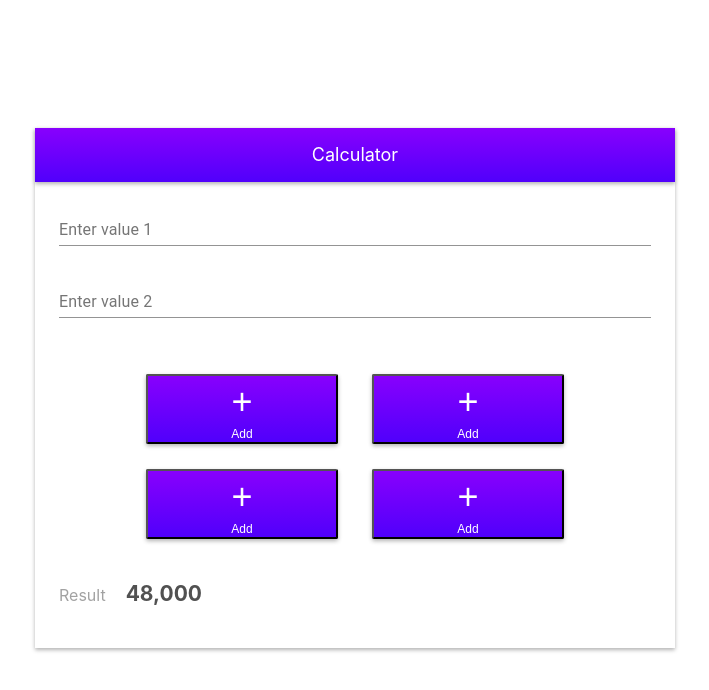
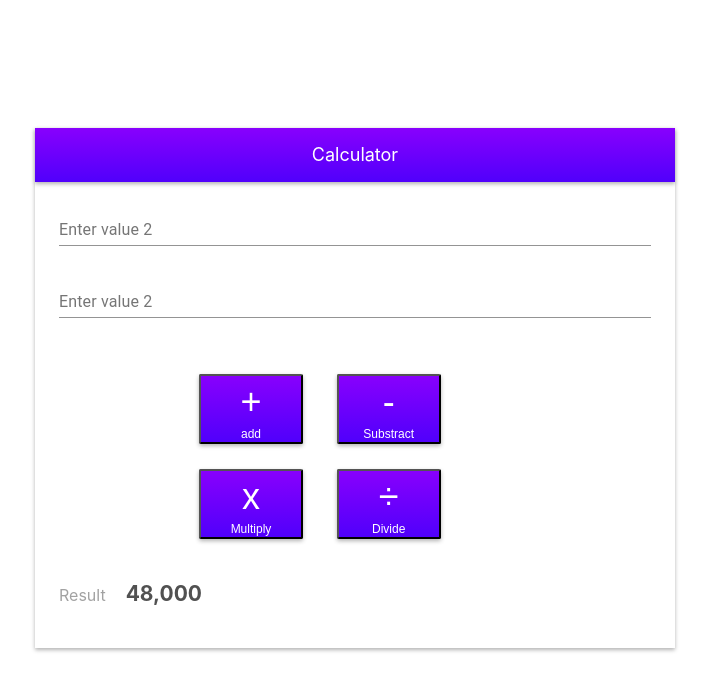
Before and after one commit to devangnpatil/calculator, a React (Create React App) app: page / in a window 1280 px wide. Shown: the top 690 px of the page, without its empty margins (285-994 px from the left). Built offline with nearby package versions, Linux system fonts and the light colour scheme.

Commit message:
update component

```diff
--- a/src/App.js
+++ b/src/App.js
@@ -1,11 +1,24 @@
-import React from 'react';
+import React, {Component} from 'react';
 import AppHeader from './components/AppHeader';
 import CalcInput from './components/CalcInput'
 import CalcButton from './components/CalcButton';
 import CalcResult from './components/CalcResult';
 import './App.css';
 
-function App() {
+class App extends Component{
+
+  state = {
+    value1: '',
+    value2: '',
+    operations: [
+      {name: 'add', icon:'+', id:1},
+      {name:'Substract', icon:'-', id:2},
+      {name:'Multiply', icon:'x', id:3},
+      {name:'Divide', icon:'÷', id:4}
+    ]
+  }
+
+  render() {
     return (
       <div className="App">
         <div className="calculator-wrapper">
@@ -13,13 +26,11 @@ function App() {
             <AppHeader/>
           </div>
           <div className="calc-input-wrapper">
-          <CalcInput />
+            <CalcInput name="value1" />
+            <CalcInput name="value2" />
           </div>
           <div className="button-wrapper">
-          <CalcButton />
-          <CalcButton />
-          <CalcButton />
-          <CalcButton />
+            <CalcButton operations={this.state.operations}/>
           </div>
           <div className="result-wrapper">
             <CalcResult />
@@ -28,5 +39,6 @@ function App() {
       </div>
     );
   }
+}
 
 export default App;
--- a/src/components/CalcButton.js
+++ b/src/components/CalcButton.js
@@ -1,16 +1,32 @@
-import React from 'react'
+import React, {Component} from 'react';
 
-const CalcButton = () => {
+class CalcButton extends Component{
 
-	const handleChange = (e) =>{
-		console.log('test');
+	state = {
+		test: 10
+	};
+
+	handleChange = (e) =>{
+		e.preventDefault();
+		console.log(this.state);
+	};
+	render(){
+		const {operations} = this.props;
+		const buttonList = operations.map(operation => {
+			return (
+				<button className="calc-button" onClick={this.handleChange} key={operation.id}>
+					<span className="icon">{operation.icon}</span>
+					<span className="text">{operation.name}</span>
+				</button>
+			)
+		})
+		return (
+			<div className="operation-list">
+				{buttonList}
+			</div>
+		)
 	}
-    return (
-        <button className="calc-button" onClick={()=>{handleChange()}}>
-			  <span className="icon">+</span>
-			  <span className="text">Add</span>
-		</button>
-    );
+
 }
 
 export default CalcButton
--- a/src/components/CalcInput.js
+++ b/src/components/CalcInput.js
@@ -2,8 +2,8 @@ import React from 'react'
 import { makeStyles } from '@material-ui/core/styles';
 import TextField from '@material-ui/core/TextField';
 
-const CalcInput = () => {
-
+const CalcInput = (props) => {
+    console.log(props);
     const useStyles = makeStyles(theme => ({
         container: {
             display: 'flex',
@@ -34,24 +34,15 @@ const CalcInput = () => {
 
   return (
     <div>
-      <div className="calc-input-wrapper">
-        <TextField
-            id="standard-name"
-            label="Enter value 1"
-            className={classes.textField}
-            value={values.value1}
-            onChange={handleChange('value1')}
-            margin="normal"
-        />
         <TextField
             id="standard-name"
             label="Enter value 2"
             className={classes.textField}
-            value={values.value2}
-            onChange={handleChange('value2')}
+            value={props.value}
+            onChange={handleChange(props.name)}
             margin="normal"
+            name= {props.name}
         />
-      </div>
     </div>
   )
 }
```
Lines whose indentation alone changed are shown as unchanged.
